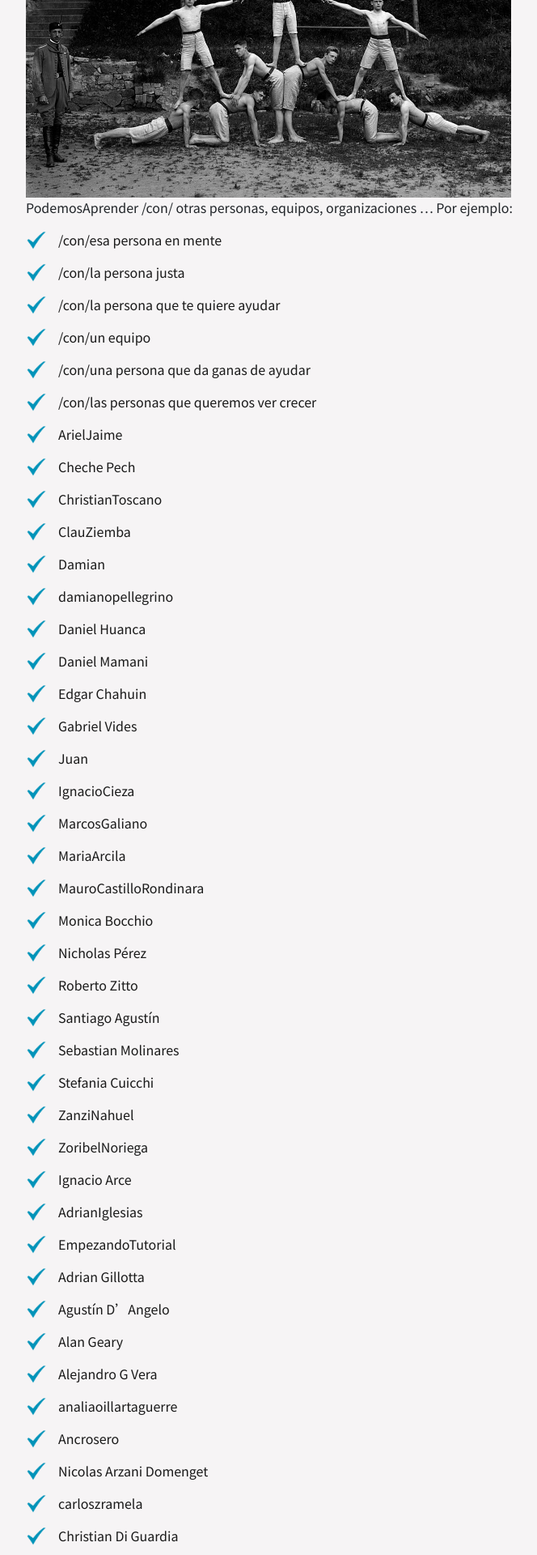
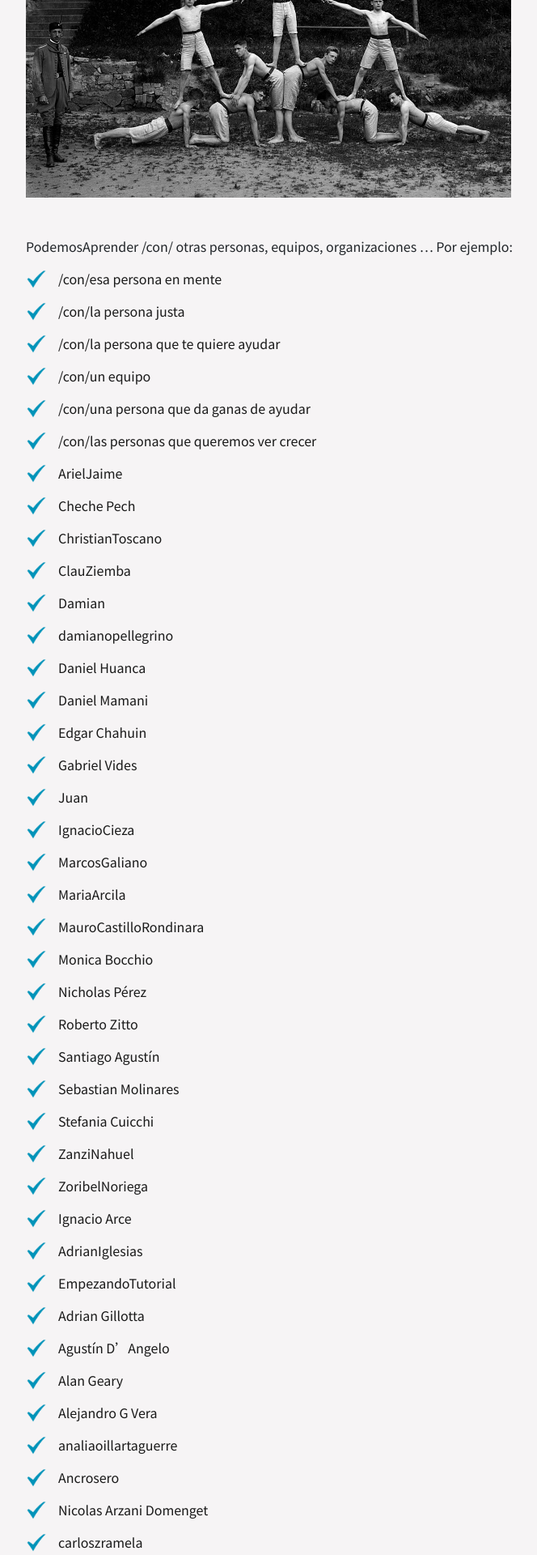
Before and after one commit to podemosaprender/podemosaprender.github.io, a Jekyll site: the page built from _contenidos/00marco/kw-con.md, in a window 1280 px wide. Shown: the part 568-2488 px from the top of the page at 81% size, without its empty margins (53-717 px from the left). Built offline with Jekyll 4.4.1, drawn with Linux system fonts in a browser that asks for light colours; nearby versions of some CDN libraries; some web fonts are replaced; comment, search, counter and statistics services are not loaded.

Commit message:
img con mb-5

```diff
--- a/_layouts/page.html
+++ b/_layouts/page.html
@@ -9,7 +9,7 @@ layout: base
   <div class="row">
     <div class="col-lg-8 col-lg-offset-2 col-md-10 col-md-offset-1">
 		{% if page.img %}
-			<img src="{{ site.url }}{{ page.img }}" alt="ilustracion" class="ilustracion_impar">
+			<img src="{{ site.url }}{{ page.img }}" alt="ilustracion" class="ilustracion_impar mb-5">
 		{% endif %}
 
 		{% assign kws = 'para a con pero porque si-logramos si-cada-dia usando' | split: ' ' %}
```
